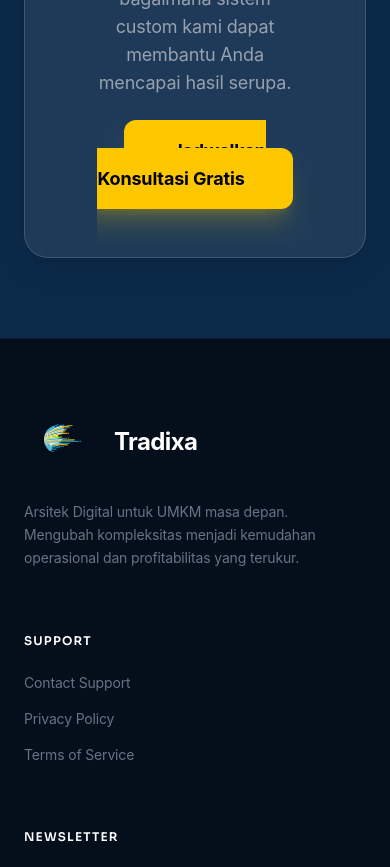
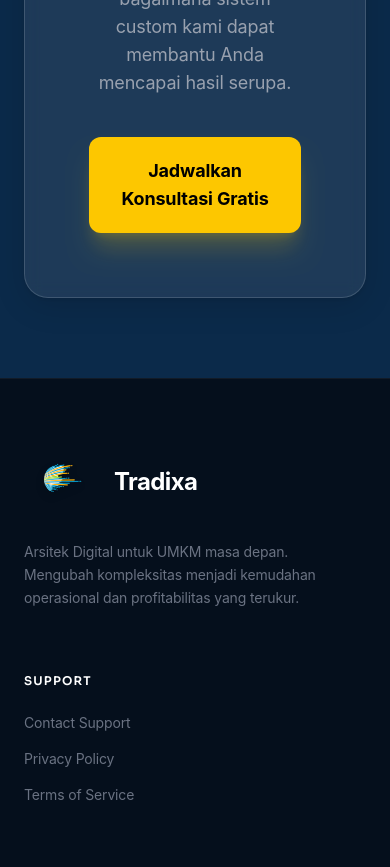
Before and after one commit to ferdiarmond-Project/Tradixasystems.com, a Next.js app: page /case-studies in a window 390 px wide. Shown: the part 4320-5187 px from the top of the page. Built offline with nearby package versions, Linux system fonts and the light colour scheme; no server answers.

Commit message:
fix: resolve broken button layout on case studies page for mobile

```diff
--- a/app/case-studies/page.tsx
+++ b/app/case-studies/page.tsx
@@ -104,7 +104,7 @@ export default function CaseStudiesPage() {
             <p className="text-gray-400 max-w-2xl mx-auto mb-10 text-lg">
               Setiap tantangan bisnis adalah peluang untuk inovasi. Mari diskusikan bagaimana sistem custom kami dapat membantu Anda mencapai hasil serupa.
             </p>
-            <a href="/consultation" className="bg-yellow-400 text-black px-12 py-5 rounded-xl font-bold text-lg hover:bg-yellow-300 transition-all shadow-xl shadow-yellow-400/20">
+            <a href="/consultation" className="inline-block bg-yellow-400 text-black px-8 md:px-12 py-5 rounded-xl font-bold text-lg hover:bg-yellow-300 transition-all shadow-xl shadow-yellow-400/20">
               Jadwalkan Konsultasi Gratis
             </a>
           </div>
```
